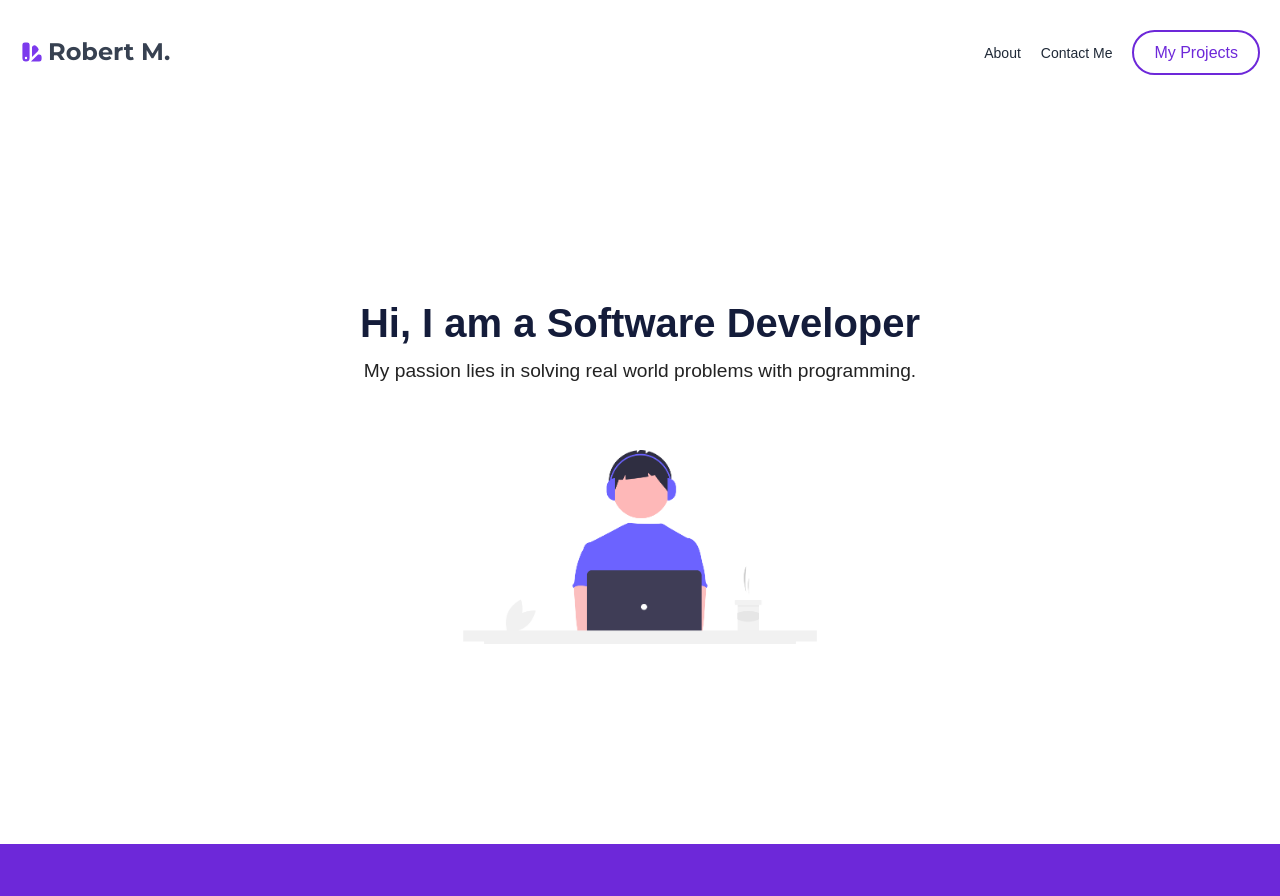
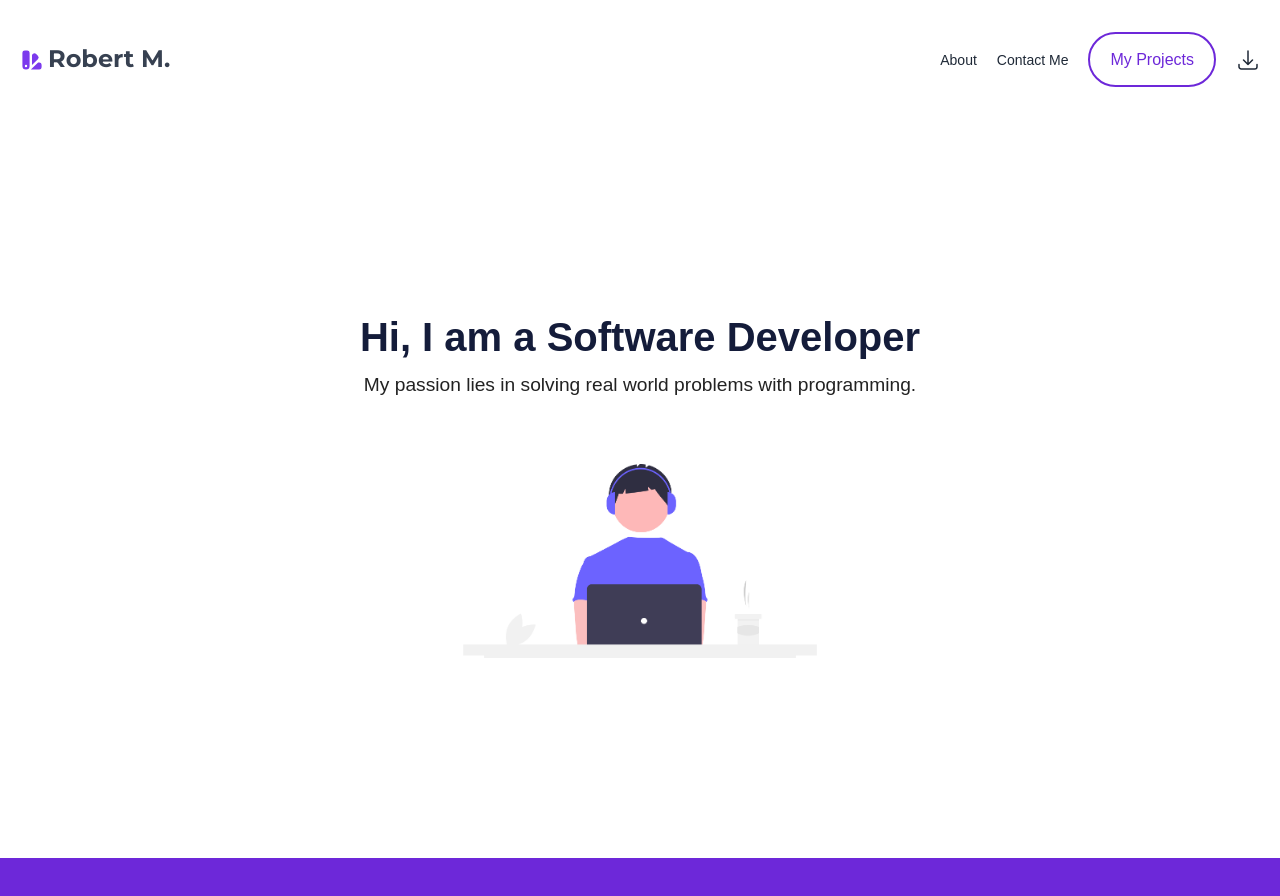
Before and after one commit to mirasrobert/portfolio, a React (Create React App) app in the folder client/: page / in a window 1280 px wide. Shown: the top 896 px of the page. Built offline with nearby package versions, Linux system fonts and the light colour scheme.

Commit message:
Add download icon on navbar for resume

```diff
--- a/client/src/components/About.jsx
+++ b/client/src/components/About.jsx
@@ -57,7 +57,7 @@ const About = () => {
                 <p className='text-gray-600 skill-text'>Laravel</p>
               </li>
               <li className='skill-item'>
-                <i class='fas fa-database'></i>
+                <i className='fas fa-database'></i>
                 <p className='text-gray-600 skill-text'>Database</p>
               </li>
               <li className='skill-item'>
@@ -69,7 +69,7 @@ const About = () => {
                 <p className='text-gray-600 skill-text'>ReactJS</p>
               </li>
               <li className='skill-item'>
-                <i class='fab fa-vuejs'></i>
+                <i className='fab fa-vuejs'></i>
                 <p className='text-gray-600 skill-text'>VueJS</p>
               </li>
               <li className='skill-item'>
@@ -77,11 +77,11 @@ const About = () => {
                 <p className='text-gray-600 skill-text'>NodeJS</p>
               </li>
               <li className='skill-item'>
-                <i class='fab fa-python'></i>
+                <i className='fab fa-python'></i>
                 <p className='text-gray-600 skill-text'>Django</p>
               </li>
               <li className='skill-item'>
-                <i class='fab fa-git-alt'></i>
+                <i className='fab fa-git-alt'></i>
                 <p className='text-gray-600 skill-text'>Git</p>
               </li>
             </ul>
--- a/client/src/components/Projects.jsx
+++ b/client/src/components/Projects.jsx
@@ -34,7 +34,7 @@ const Projects = () => {
             className='text-violet-600'
             href='#!'>
             Download
-            <i class='ml-1 fas fa-cloud-download-alt'></i>
+            <i className='ml-1 fas fa-cloud-download-alt'></i>
           </a>
         </p>
       </div>
--- a/client/src/components/layouts/Navbar.jsx
+++ b/client/src/components/layouts/Navbar.jsx
@@ -80,11 +80,11 @@ const Navbar = () => {
             </button>
           </div>
 
-          <div className='nav-links block md:flex items-center text-gray-800 hover:text-black text-md'>
+          <div className='nav-links block text-gray-800 hover:text-black text-md'>
             <div
               className={`${
                 toggleCollapse ? 'h-0 hidden' : 'h-auto'
-              } md:space-x-5`}>
+              } md:space-x-5 md:flex items-center`}>
               <a
                 className='text-sm block my-3 md:my-0 md:inline-block text-lg hover:text-violet-700'
                 href='#about-section'>
@@ -100,6 +100,24 @@ const Navbar = () => {
                 className='bg-transparent border border-violet-700 border-2 text-violet-700 px-5 py-3 focus:outline-none focus:border-violet-100 focus:ring-violet-100 focus:ring focus:ring-violet-500 rounded-full hover:bg-violet-600 hover:text-white'>
                 My Projects
               </a>
+              <a
+                className='text-sm block my-3 md:my-0 md:inline-block text-lg hover:text-violet-700'
+                href='https://drive.google.com/file/d/1q6sTPjXwPEXZpGE-aRN9sBLKOmqtm-VZ/view?usp=sharing'
+                target={'_blank'}>
+                <svg
+                  xmlns='http://www.w3.org/2000/svg'
+                  fill='none'
+                  viewBox='0 0 24 24'
+                  strokeWidth={1.5}
+                  stroke='currentColor'
+                  className='w-6 h-6'>
+                  <path
+                    strokeLinecap='round'
+                    strokeLinejoin='round'
+                    d='M3 16.5v2.25A2.25 2.25 0 005.25 21h13.5A2.25 2.25 0 0021 18.75V16.5M16.5 12L12 16.5m0 0L7.5 12m4.5 4.5V3'
+                  />
+                </svg>
+              </a>
             </div>
           </div>
         </div>
```
